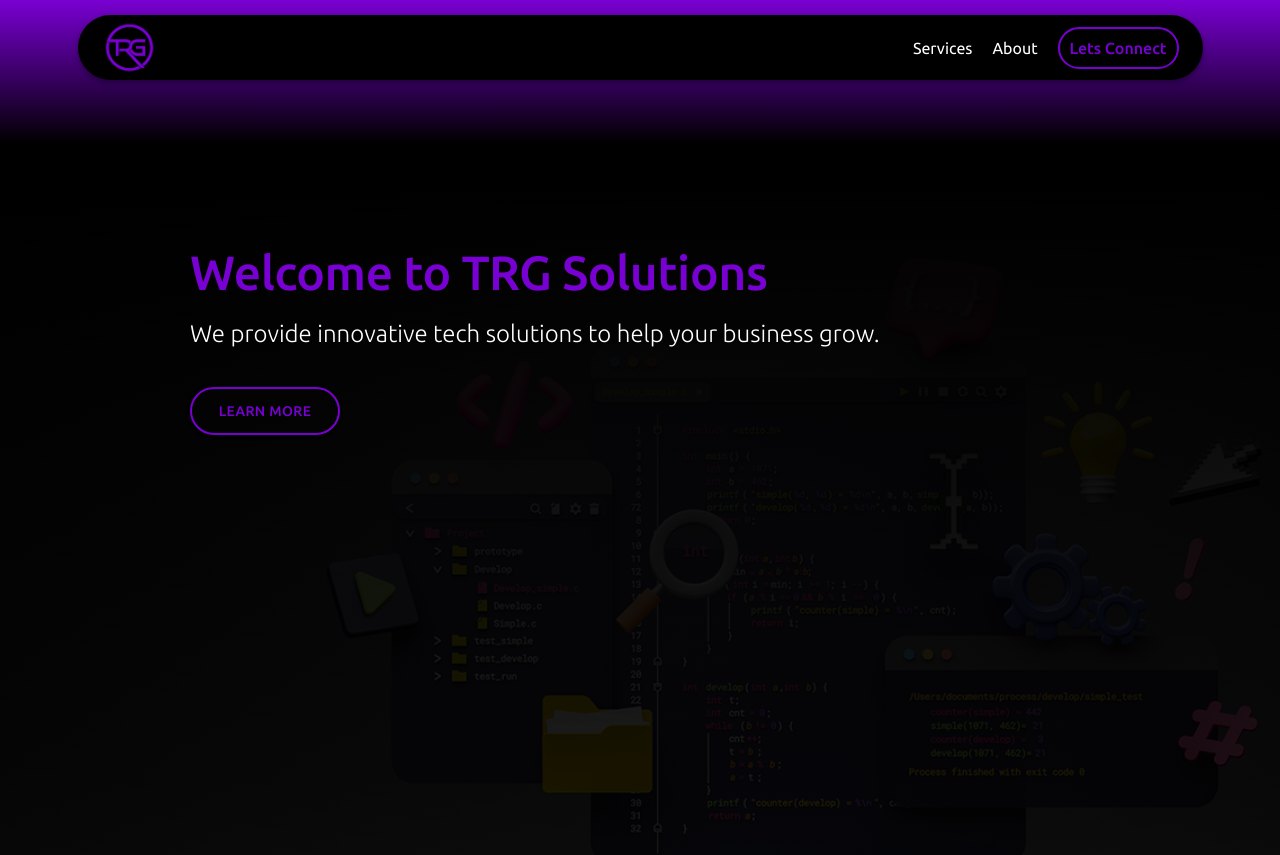
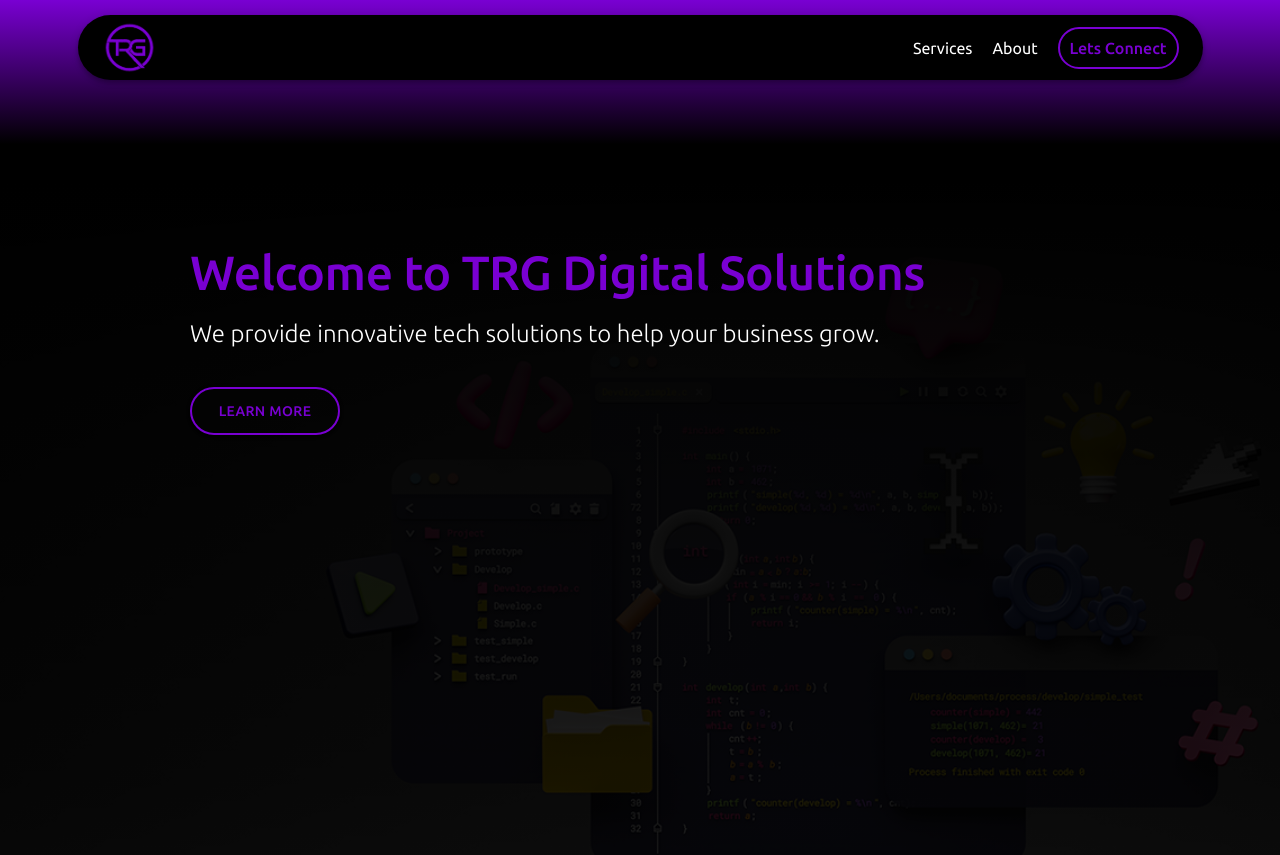
Before and after one commit to tgoodall3/trg-solutions, a React (Create React App) app: page / in a window 1280 px wide. Shown: the top 855 px of the page. Built offline with nearby package versions, Linux system fonts and the light colour scheme.

Commit message:
name change

```diff
--- a/src/Components/Hero.js
+++ b/src/Components/Hero.js
@@ -10,7 +10,7 @@
                                 }}>
             <Container maxWidth="md" sx={{padding:{sm:"40px", md:'0'}}}>
                 <Typography className='ubuntu-regular' variant="h2" component="h1" gutterBottom sx={{color:'#7900D2', fontFamily: 'Ubuntu, sans-serif', fontWeight:'500', fontSize: { xs: '2rem', md: '3rem' } }}>
-                    Welcome to TRG Solutions
+                    Welcome to TRG Digital Solutions
                 </Typography>
                 <Typography className='ubuntu-regular' variant="h5" gutterBottom sx={{fontFamily: 'Ubuntu, sans-serif', fontWeight:'300', fontSize: { xs: '1rem', md: '1.5rem' } }}>
                     We provide innovative tech solutions to help your business grow.
```
